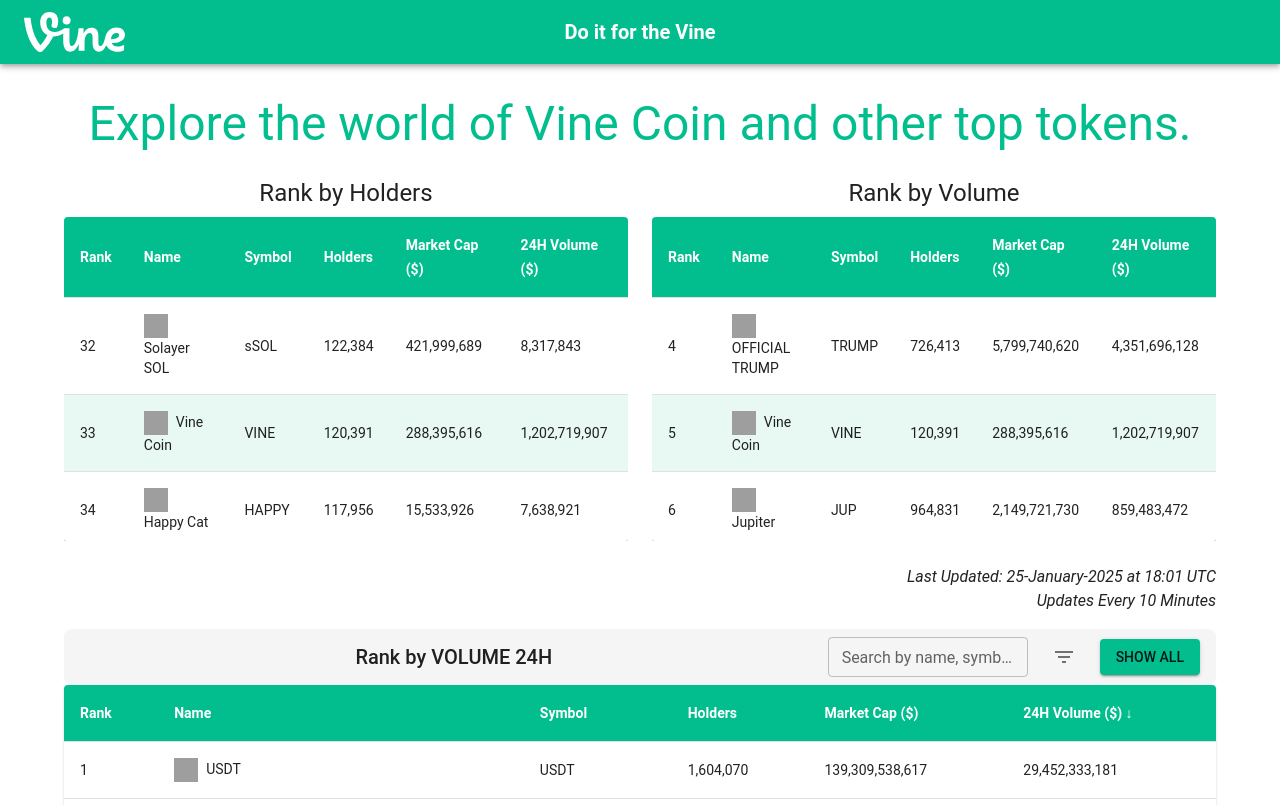
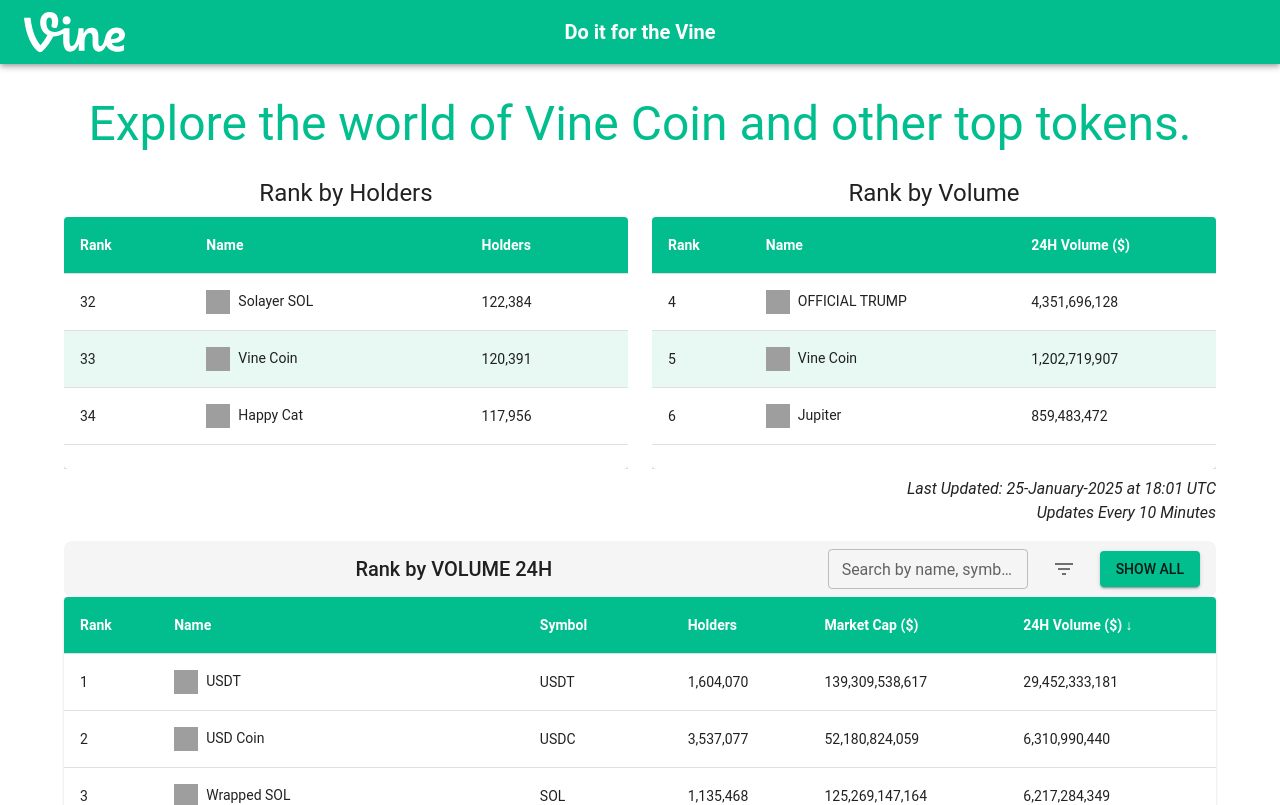
Before and after one commit to taha-abbasi/do-it-for-the-vine-rank-data, a React (Create React App) app: page / in a window 1280 px wide. Shown: the top 805 px of the page. Built offline with nearby package versions, Linux system fonts and the light colour scheme; grey boxes are pictures that could not be loaded.

Commit message:
post deploy build sync

```diff
--- a/src/components/QuickSummaryHighlights.jsx
+++ b/src/components/QuickSummaryHighlights.jsx
@@ -26,13 +26,13 @@
   onRowClick,
 }) {
   return (
-    <Grid container spacing={3} sx={{ marginBottom: 3 }}>
+    <Grid container spacing={3} sx={{ marginBottom: 1 }}>
       {/* Left Column -> Rank by Holders */}
       <Grid item xs={12} md={6}>
         <Box
           sx={{
             // Set total column height
-            height: 372,
+            height: 300,
             display: "flex",
             flexDirection: "column",
           }}
@@ -54,16 +54,7 @@
                       Name
                     </TableCell>
                     <TableCell sx={{ color: "#ffffff", fontWeight: "bold" }}>
-                      Symbol
-                    </TableCell>
-                    <TableCell sx={{ color: "#ffffff", fontWeight: "bold" }}>
                       Holders
-                    </TableCell>
-                    <TableCell sx={{ color: "#ffffff", fontWeight: "bold" }}>
-                      Market Cap ($)
-                    </TableCell>
-                    <TableCell sx={{ color: "#ffffff", fontWeight: "bold" }}>
-                      24H Volume ($)
                     </TableCell>
                   </TableRow>
                 </TableHead>
@@ -94,14 +85,7 @@
                         )}
                         {token.name}
                       </TableCell>
-                      <TableCell>{token.symbol}</TableCell>
                       <TableCell>{token.holders.toLocaleString()}</TableCell>
-                      <TableCell>
-                        {token.market_cap?.toLocaleString() || "N/A"}
-                      </TableCell>
-                      <TableCell>
-                        {token.volume_24h?.toLocaleString() || "N/A"}
-                      </TableCell>
                     </TableRow>
                   ))}
                 </TableBody>
@@ -115,7 +99,7 @@
       <Grid item xs={12} md={6}>
         <Box
           sx={{
-            height: 372,
+            height: 300,
             display: "flex",
             flexDirection: "column",
           }}
@@ -134,15 +118,6 @@
                     </TableCell>
                     <TableCell sx={{ color: "#ffffff", fontWeight: "bold" }}>
                       Name
-                    </TableCell>
-                    <TableCell sx={{ color: "#ffffff", fontWeight: "bold" }}>
-                      Symbol
-                    </TableCell>
-                    <TableCell sx={{ color: "#ffffff", fontWeight: "bold" }}>
-                      Holders
-                    </TableCell>
-                    <TableCell sx={{ color: "#ffffff", fontWeight: "bold" }}>
-                      Market Cap ($)
                     </TableCell>
                     <TableCell sx={{ color: "#ffffff", fontWeight: "bold" }}>
                       24H Volume ($)
@@ -176,11 +151,6 @@
                         )}
                         {token.name}
                       </TableCell>
-                      <TableCell>{token.symbol}</TableCell>
-                      <TableCell>{token.holders.toLocaleString()}</TableCell>
-                      <TableCell>
-                        {token.market_cap?.toLocaleString() || "N/A"}
-                      </TableCell>
                       <TableCell>
                         {token.volume_24h?.toLocaleString() || "N/A"}
                       </TableCell>
```
Also changed, not shown: 9 other files (tests, documents, lock files or other folders).
